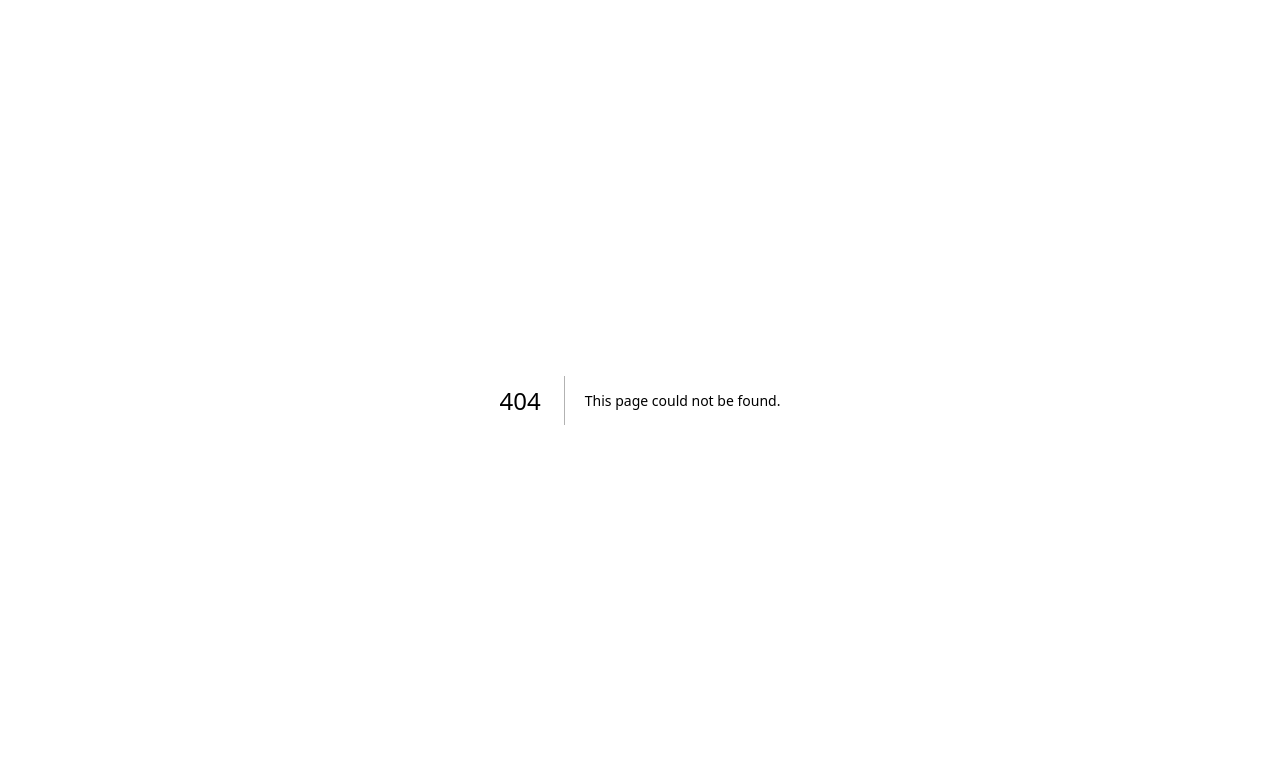
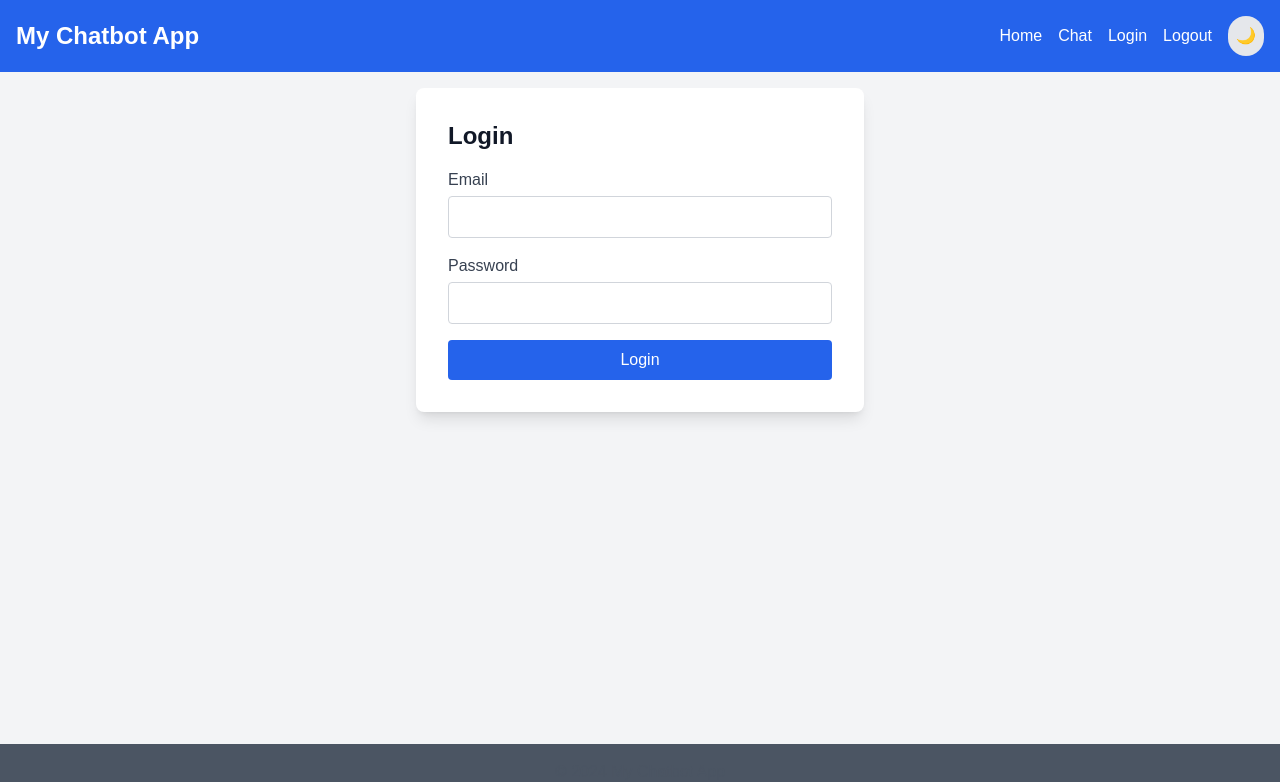
Before and after one commit to DHRUVvkdv/lewas-chatbot, a Next.js app: page /login in a window 1280 px wide. Before the commit this address had no page. Shown: the top 782 px of the page. Built offline with nearby package versions, Linux system fonts and the light colour scheme.

Commit message:
update: added universal colors, enhanced UIs

```diff
--- a/jsconfig.json
+++ b/jsconfig.json
@@ -1,5 +1,6 @@
 {
   "compilerOptions": {
+    "baseUrl": ".",
     "paths": {
       "@/*": ["./src/*"]
     }
--- a/package.json
+++ b/package.json
@@ -17,6 +17,7 @@
     "postcss": "^8",
     "tailwindcss": "^3.4.1",
     "eslint": "^8",
-    "eslint-config-next": "14.2.9"
+    "eslint-config-next": "14.2.9",
+    "autoprefixer": "^10.4.14"
   }
 }
--- a/src/app/chat/ChatInput.js
+++ b/src/app/chat/ChatInput.js
@@ -19,12 +19,12 @@ export default function ChatInput({ onSendMessage }) {
                 type="text"
                 value={message}
                 onChange={(e) => setMessage(e.target.value)}
-                className="flex-grow p-2 border rounded-lg focus:outline-none focus:ring-2 focus:ring-blue-500 dark:bg-gray-800 dark:border-gray-700 dark:text-white"
+                className="flex-grow p-2 border border-main rounded-lg focus:outline-none focus:ring-2 focus:ring-primary bg-surface text-main"
                 placeholder="Type your message..."
             />
             <button
                 type="submit"
-                className="px-4 py-2 bg-blue-600 text-white rounded-lg hover:bg-blue-700 focus:outline-none focus:ring-2 focus:ring-blue-500 dark:bg-blue-700 dark:hover:bg-blue-800"
+                className="px-4 py-2 bg-primary text-white rounded-lg hover:bg-primary-dark focus:outline-none focus:ring-2 focus:ring-primary-dark"
             >
                 Send
             </button>
--- a/src/app/chat/ChatMessages.js
+++ b/src/app/chat/ChatMessages.js
@@ -5,8 +5,8 @@ export default function ChatMessages({ messages }) {
                 <div
                     key={index}
                     className={`p-3 rounded-lg ${message.sender === 'user'
-                            ? 'bg-blue-100 dark:bg-blue-900 ml-auto'
-                            : 'bg-gray-100 dark:bg-gray-800'
+                            ? 'bg-primary text-white ml-auto'
+                            : 'bg-secondary text-main'
                         } max-w-[70%]`}
                 >
                     {message.text}
--- /dev/null
+++ b/src/app/components/Layout.js
@@ -0,0 +1,34 @@
+'use client';
+
+import Link from 'next/link';
+import ThemeToggle from './ThemeToggle';
+import { useTheme } from '../context/ThemeContext';
+
+export default function Layout({ children }) {
+    const { darkMode } = useTheme();
+
+    return (
+        <div className={`min-h-screen ${darkMode ? 'dark' : ''}`}>
+            <div className="flex flex-col min-h-screen bg-main text-main transition-colors duration-200">
+                <header className="bg-primary text-white p-4">
+                    <div className="container mx-auto flex justify-between items-center">
+                        <h1 className="text-2xl font-bold">My Chatbot App</h1>
+                        <nav className="flex items-center space-x-4">
+                            <Link href="/" className="hover:underline">Home</Link>
+                            <Link href="/chat" className="hover:underline">Chat</Link>
+                            <Link href="/login" className="hover:underline">Login</Link>
+                            <Link href="/logout" className="hover:underline">Logout</Link>
+                            <ThemeToggle />
+                        </nav>
+                    </div>
+                </header>
+                <main className="flex-grow container mx-auto p-4">
+                    {children}
+                </main>
+                <footer className="bg-secondary text-secondary text-center p-4">
+                    <p>© 2024 My Chatbot App</p>
+                </footer>
+            </div>
+        </div>
+    );
+}
--- a/src/app/globals.css
+++ b/src/app/globals.css
@@ -1,6 +1,9 @@
 @tailwind base;
 @tailwind components;
 @tailwind utilities;
+
+/* Your other global styles */
+
 
 :root {
   --background: #ffffff;
@@ -25,3 +28,36 @@ body {
     text-wrap: balance;
   }
 }
+
+@tailwind base;
+@tailwind components;
+@tailwind utilities;
+
+/* Your other global styles */
+
+@layer components {
+  .bg-primary {
+    @apply bg-primary-light dark:bg-primary-dark;
+  }
+  .bg-secondary {
+    @apply bg-secondary-light dark:bg-secondary-dark;
+  }
+  .bg-main {
+    @apply bg-background-light dark:bg-background-dark;
+  }
+  .bg-surface {
+    @apply bg-surface-light dark:bg-surface-dark;
+  }
+  .text-primary {
+    @apply text-primary-light dark:text-primary-dark;
+  }
+  .text-secondary {
+    @apply text-secondary-light dark:text-secondary-dark;
+  }
+  .text-main {
+    @apply text-text-light dark:text-text-dark;
+  }
+  .border-main {
+    @apply border-gray-300 dark:border-gray-600;
+  }
+}
--- a/src/app/layout.js
+++ b/src/app/layout.js
@@ -1,26 +1,20 @@
-'use client';
+import './globals.css';
+import { ThemeProvider } from './context/ThemeContext';
+import Layout from './components/Layout';
 
-import './globals.css';
-import { ThemeProvider, useTheme } from './context/ThemeContext';
-
-const RootLayout = ({ children }) => {
-  return (
-    <ThemeProvider>
-      <LayoutContent>{children}</LayoutContent>
-    </ThemeProvider>
-  );
+export const metadata = {
+  title: 'My Chatbot App',
+  description: 'A simple chatbot application',
 };
 
-const LayoutContent = ({ children }) => {
-  const { darkMode } = useTheme();
-
+export default function RootLayout({ children }) {
   return (
-    <html lang="en" className={darkMode ? 'dark' : ''}>
-      <body className={`${darkMode ? 'dark:bg-gray-900 dark:text-white' : 'bg-white text-black'} transition-colors duration-200`}>
-        {children}
+    <html lang="en">
+      <body>
+        <ThemeProvider>
+          <Layout>{children}</Layout>
+        </ThemeProvider>
       </body>
     </html>
   );
-};
-
-export default RootLayout;
+}
--- /dev/null
+++ b/src/app/login/page.js
@@ -0,0 +1,45 @@
+'use client';
+
+import { useState } from 'react';
+
+export default function Login() {
+    const [email, setEmail] = useState('');
+    const [password, setPassword] = useState('');
+
+    const handleSubmit = (e) => {
+        e.preventDefault();
+        // Here you would typically handle the login logic
+        console.log('Login attempted with:', email, password);
+    };
+
+    return (
+        <div className="max-w-md mx-auto bg-white dark:bg-gray-800 p-8 rounded-lg shadow-lg">
+            <h2 className="text-2xl font-bold mb-4 text-gray-900 dark:text-gray-100">Login</h2>
+            <form onSubmit={handleSubmit} className="space-y-4">
+                <div>
+                    <label htmlFor="email" className="block mb-1 text-gray-700 dark:text-gray-300">Email</label>
+                    <input
+                        type="email"
+                        id="email"
+                        value={email}
+                        onChange={(e) => setEmail(e.target.value)}
+                        className="w-full p-2 border border-gray-300 dark:border-gray-600 rounded bg-white dark:bg-gray-700 text-gray-900 dark:text-gray-100"
+                        required
+                    />
+                </div>
+                <div>
+                    <label htmlFor="password" className="block mb-1 text-gray-700 dark:text-gray-300">Password</label>
+                    <input
+                        type="password"
+                        id="password"
+                        value={password}
+                        onChange={(e) => setPassword(e.target.value)}
+                        className="w-full p-2 border border-gray-300 dark:border-gray-600 rounded bg-white dark:bg-gray-700 text-gray-900 dark:text-gray-100"
+                        required
+                    />
+                </div>
+                <button type="submit" className="w-full p-2 bg-blue-600 text-white rounded hover:bg-blue-700 dark:bg-blue-700 dark:hover:bg-blue-800">Login</button>
+            </form>
+        </div>
+    );
+}
--- /dev/null
+++ b/src/app/logout/page.js
@@ -0,0 +1,22 @@
+'use client';
+
+import { useEffect } from 'react';
+import { useRouter } from 'next/navigation';
+
+export default function Logout() {
+    const router = useRouter();
+
+    useEffect(() => {
+        // Here you would typically handle the logout logic
+        console.log('Logging out...');
+        // After logout, redirect to home page
+        setTimeout(() => router.push('/'), 2000);
+    }, [router]);
+
+    return (
+        <div className="text-center">
+            <h2 className="text-2xl font-bold mb-4">Logging Out</h2>
+            <p>You are being logged out. Redirecting to home page...</p>
+        </div>
+    );
+}
--- a/src/app/page.js
+++ b/src/app/page.js
@@ -1,14 +1,8 @@
-import Link from 'next/link'
-
 export default function Home() {
   return (
-    <div>
-      <h1>Welcome to My App</h1>
-      <nav>
-        <button>Login</button>
-        <button>Logout</button>
-        <Link href="/chat">Go to Dashboard</Link>
-      </nav>
+    <div className="text-center">
+      <h1 className="text-4xl font-bold mb-4">Welcome to My Chatbot App</h1>
+      <p className="text-xl mb-8">Start chatting or log in to access your account.</p>
     </div>
-  )
+  );
 }
--- a/tailwind.config.js
+++ b/tailwind.config.js
@@ -1,18 +1,62 @@
-/** @type {import('tailwindcss').Config} */
+const colors = require('tailwindcss/colors')
+
 module.exports = {
-  darkMode: "class",
   content: [
-    "./src/pages/**/*.{js,ts,jsx,tsx,mdx}",
-    "./src/components/**/*.{js,ts,jsx,tsx,mdx}",
-    "./src/app/**/*.{js,ts,jsx,tsx,mdx}",
+    './src/pages/**/*.{js,ts,jsx,tsx,mdx}',
+    './src/components/**/*.{js,ts,jsx,tsx,mdx}',
+    './src/app/**/*.{js,ts,jsx,tsx,mdx}',
   ],
+  darkMode: 'class',
   theme: {
     extend: {
       colors: {
-        background: "var(--background)",
-        foreground: "var(--foreground)",
+        primary: {
+          light: colors.blue[600],
+          dark: colors.blue[500],
+        },
+        secondary: {
+          light: colors.gray[600],
+          dark: colors.gray[400],
+        },
+        background: {
+          light: colors.gray[100],
+          dark: colors.gray[900],
+        },
+        surface: {
+          light: colors.white,
+          dark: colors.gray[800],
+        },
+        text: {
+          light: colors.gray[900],
+          dark: colors.gray[100],
+        },
+        // New color definitions
+        button: {
+          primary: {
+            bg: colors.blue[600],
+            text: colors.white,
+            hover: colors.blue[700],
+          },
+          secondary: {
+            bg: colors.gray[300],
+            text: colors.gray[800],
+            hover: colors.gray[400],
+          },
+          danger: {
+            bg: colors.red[600],
+            text: colors.white,
+            hover: colors.red[700],
+          },
+        },
+        input: {
+          border: colors.gray[300],
+          focus: colors.blue[500],
+        },
+        success: colors.green[500],
+        warning: colors.yellow[500],
+        error: colors.red[500],
       },
     },
   },
   plugins: [],
-};
+}
```
Also changed, not shown: src/app/chat/page.js (+2 -7 lines).
